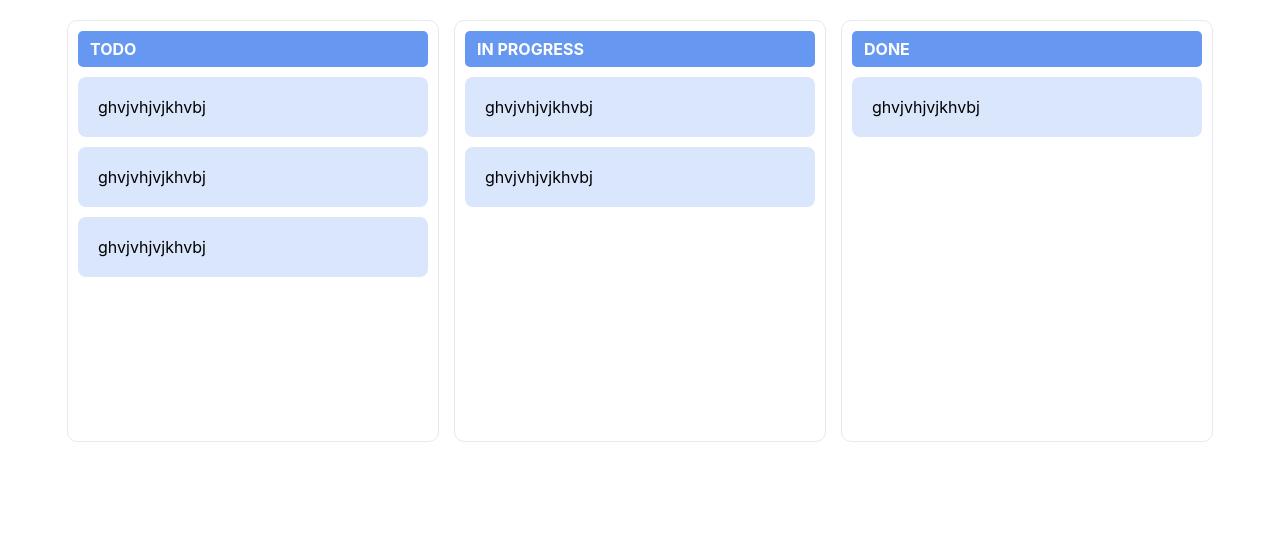
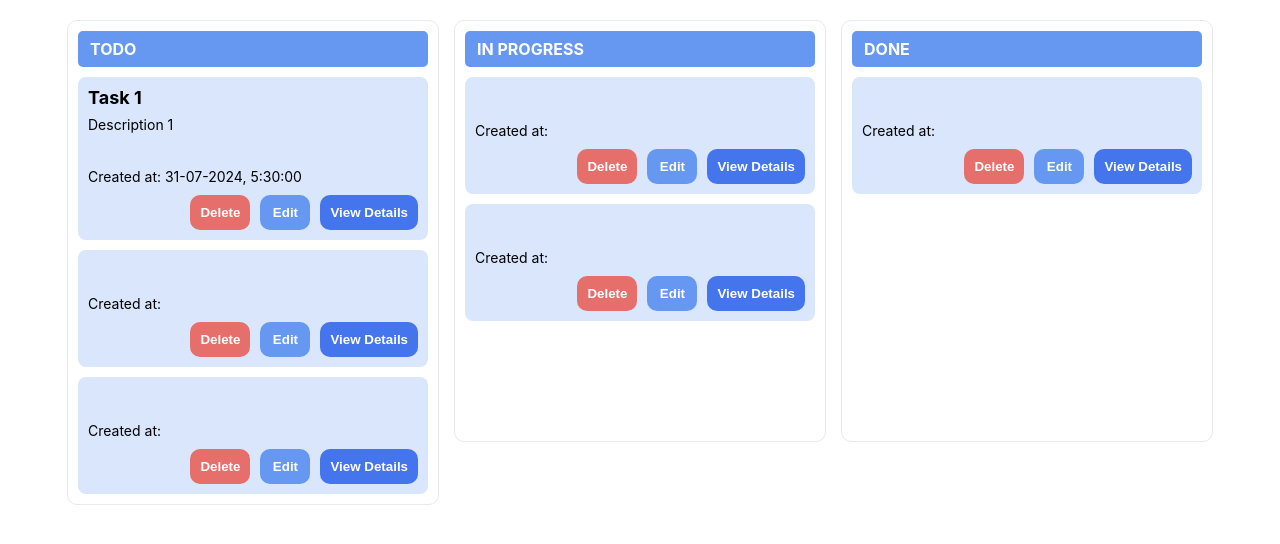
Before and after one commit to Lakshay-art/jira-clone, a React (Create React App) app in the folder Frontend/: page /dashboard in a window 1280 px wide. Shown: the top 544 px of the page. Built offline with nearby package versions, Linux system fonts and the light colour scheme.

Commit message:
ui updates

```diff
--- /dev/null
+++ b/Frontend/src/components/Button.js
@@ -0,0 +1,29 @@
+import React from "react";
+
+const Button = ({
+  onClick,
+  backgroundColor = "gold",
+  color = "black",
+  title,
+}) => {
+  return (
+    <button
+      onClick={() => onClick?.()}
+      style={{
+        color,
+        backgroundColor,
+        border: "none",
+        outline: "none",
+        borderRadius: 10,
+        minWidth: 50,
+        minHeight: 20,
+        padding: 10,
+        fontWeight: 700,
+      }}
+      //   title={title}
+    >
+      {title}
+    </button>
+  );
+};
+export default Button;
--- a/Frontend/src/components/DashBoard.js
+++ b/Frontend/src/components/DashBoard.js
@@ -35,9 +35,6 @@ export default function Showposts(props) {
           gap: 15,
           justifyContent: "center",
           marginTop: 20,
-          // background: "red",
-          // width: "100px",
-          // height: "100px",
         }}
       >
         <Colunm data={data?.[0]} columnId={0} title={"TODO"}></Colunm>
--- a/Frontend/src/components/Task.js
+++ b/Frontend/src/components/Task.js
@@ -1,11 +1,44 @@
 import React, { useEffect, useRef, useState } from "react";
 import DraggableItem from "../lib/DraggableItem";
+import Button from "./Button";
 
 export const Task = ({ data, id, parentColumn }) => {
+  const deletePost = () => {};
   return (
     <DraggableItem id={id} parentColumn={parentColumn}>
-      <div style={{ background: "#D9E6FC", padding: 20, borderRadius: 8 }}>
-        ghvjvhjvjkhvbj
+      <div style={{ background: "#D9E6FC", padding: 10, borderRadius: 8 }}>
+        <div style={{ fontSize: 18, fontWeight: 700 }}>{data?.title}</div>
+        <div style={{ fontSize: 14, marginTop: 8 }}>{data?.description}</div>
+        <div style={{ fontSize: 14, marginTop: 35 }}>
+          Created at: {data?.createdAt}
+        </div>
+        <div
+          style={{
+            display: "flex",
+            gap: 10,
+            marginTop: 10,
+            justifyContent: "flex-end",
+          }}
+        >
+          <Button
+            onClick={deletePost}
+            backgroundColor="#E66E6B"
+            title={"Delete"}
+            color="white"
+          />
+          <Button
+            onClick={deletePost}
+            backgroundColor="#6698F2"
+            title={"Edit"}
+            color="white"
+          />
+          <Button
+            onClick={deletePost}
+            backgroundColor="#4575ED"
+            title={"View Details"}
+            color="white"
+          />
+        </div>
       </div>
     </DraggableItem>
   );
--- a/Frontend/src/contexts/dragContext.jsx
+++ b/Frontend/src/contexts/dragContext.jsx
@@ -6,7 +6,7 @@ const DragContext = createContext({
 });
 
 export const DragProvider = ({ children }) => {
-    const [data, setData] = useState([[{ title: "", description: "", createdAt: "" }, { title: "", description: "", createdAt: "" }, { title: "", description: "", createdAt: "" }], [{ title: "", description: "", createdAt: "" }, { title: "", description: "", createdAt: "" }], [{ title: "", description: "", createdAt: "" }], [{ title: "", description: "", createdAt: "" }]]);
+    const [data, setData] = useState([[{ title: "Task 1", description: "Description 1", createdAt: "31-07-2024, 5:30:00" }, { title: "", description: "", createdAt: "" }, { title: "", description: "", createdAt: "" }], [{ title: "", description: "", createdAt: "" }, { title: "", description: "", createdAt: "" }], [{ title: "", description: "", createdAt: "" }], [{ title: "", description: "", createdAt: "" }]]);
 
     const handleDrop = ({ id, parentColumn, currentColumn }) => {
 
```
